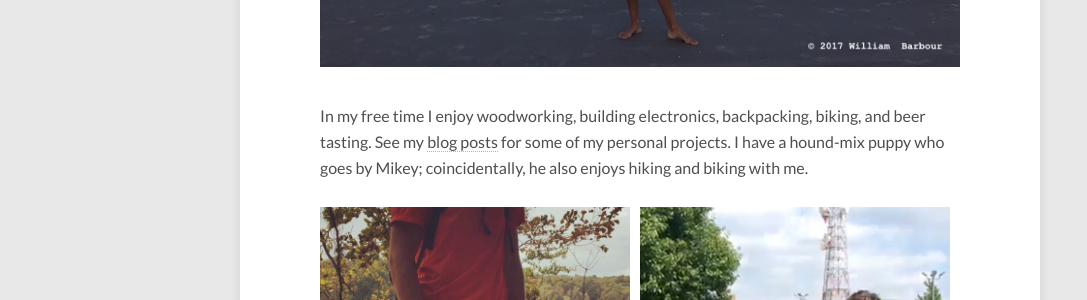
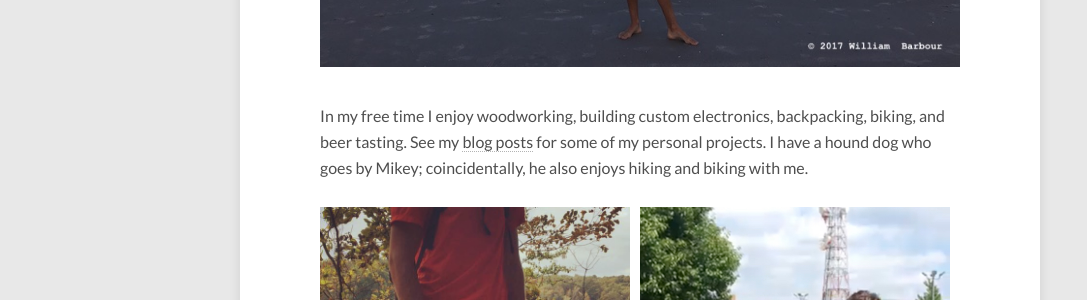
Before and after one commit to barbourww/barbourww.github.io, a Jekyll site: the page built from about/index.md, in a window 1280 px wide and 900 px high, scrolled down 2092 px. Shown: the part 154-454 px from the top of the window, without its empty margins (0-1087 px from the left). Built offline with Jekyll 4.4.1, drawn with Linux system fonts in a browser that asks for light colours; nearby versions of some CDN libraries.

Commit message:
Tiny About update

```diff
--- a/about/index.md
+++ b/about/index.md
@@ -28,7 +28,7 @@ My dissertation dealt with improving network operations in the freight rail tran
 	<a href="{{ site.url }}/images/jacksonville_big.jpg"><img src="{{ site.url }}/images/jacksonville.jpg" alt=""></a>
 </figure>
 
-In my free time I enjoy woodworking, building electronics, backpacking, biking, and beer tasting. See my [blog posts]({{ site.url }}/chronposts/) for some of my personal projects. I have a hound-mix puppy who goes by Mikey; coincidentally, he also enjoys hiking and biking with me.
+In my free time I enjoy woodworking, building custom electronics, backpacking, biking, and beer tasting. See my [blog posts]({{ site.url }}/chronposts/) for some of my personal projects. I have a hound dog who goes by Mikey; coincidentally, he also enjoys hiking and biking with me.
 
 <figure class="half">
 	<a href="{{ site.url }}/images/mikey_hike.jpg"><img src="{{ site.url }}/images/mikey_hike.jpg" alt=""></a>
```
